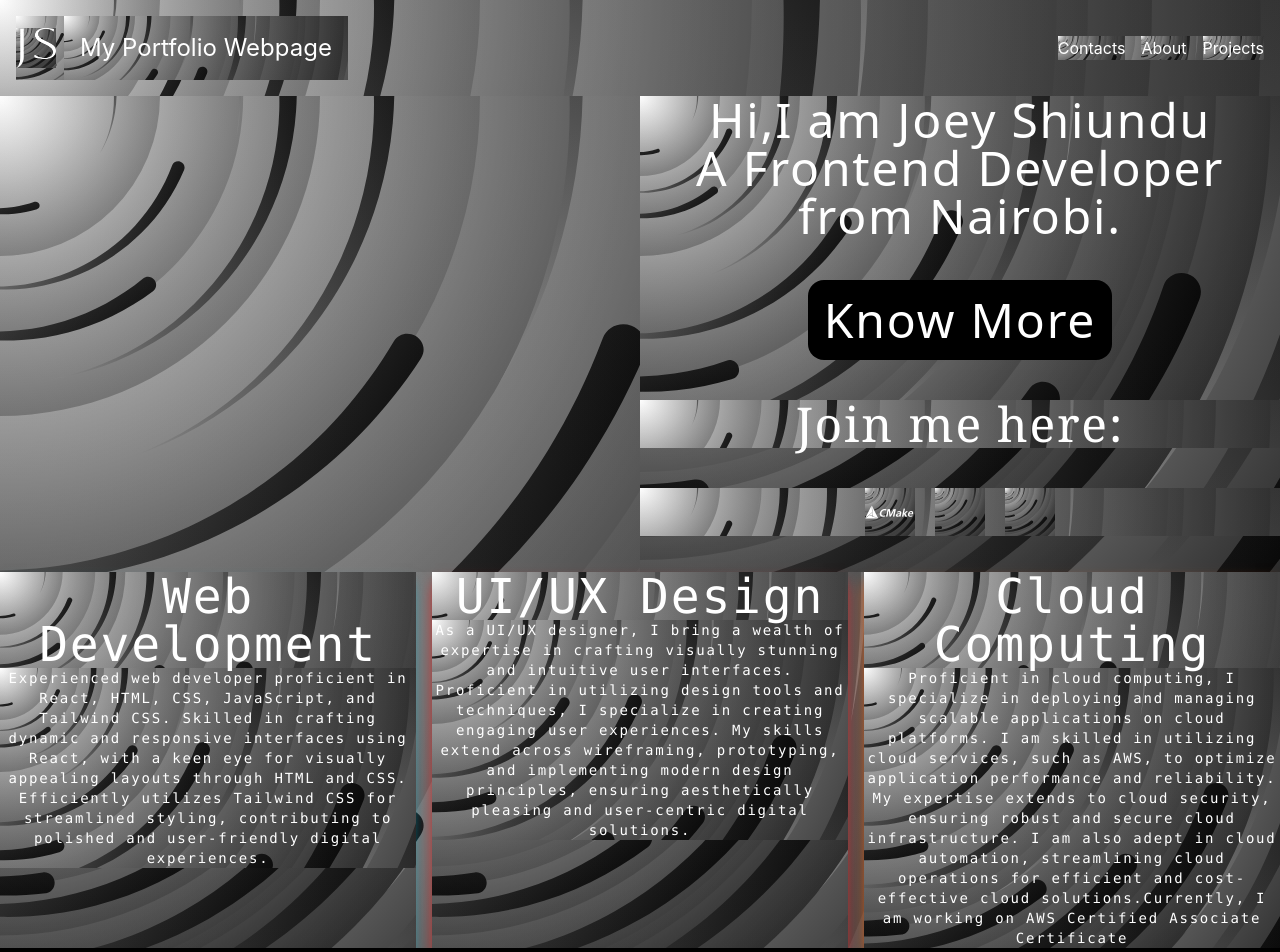
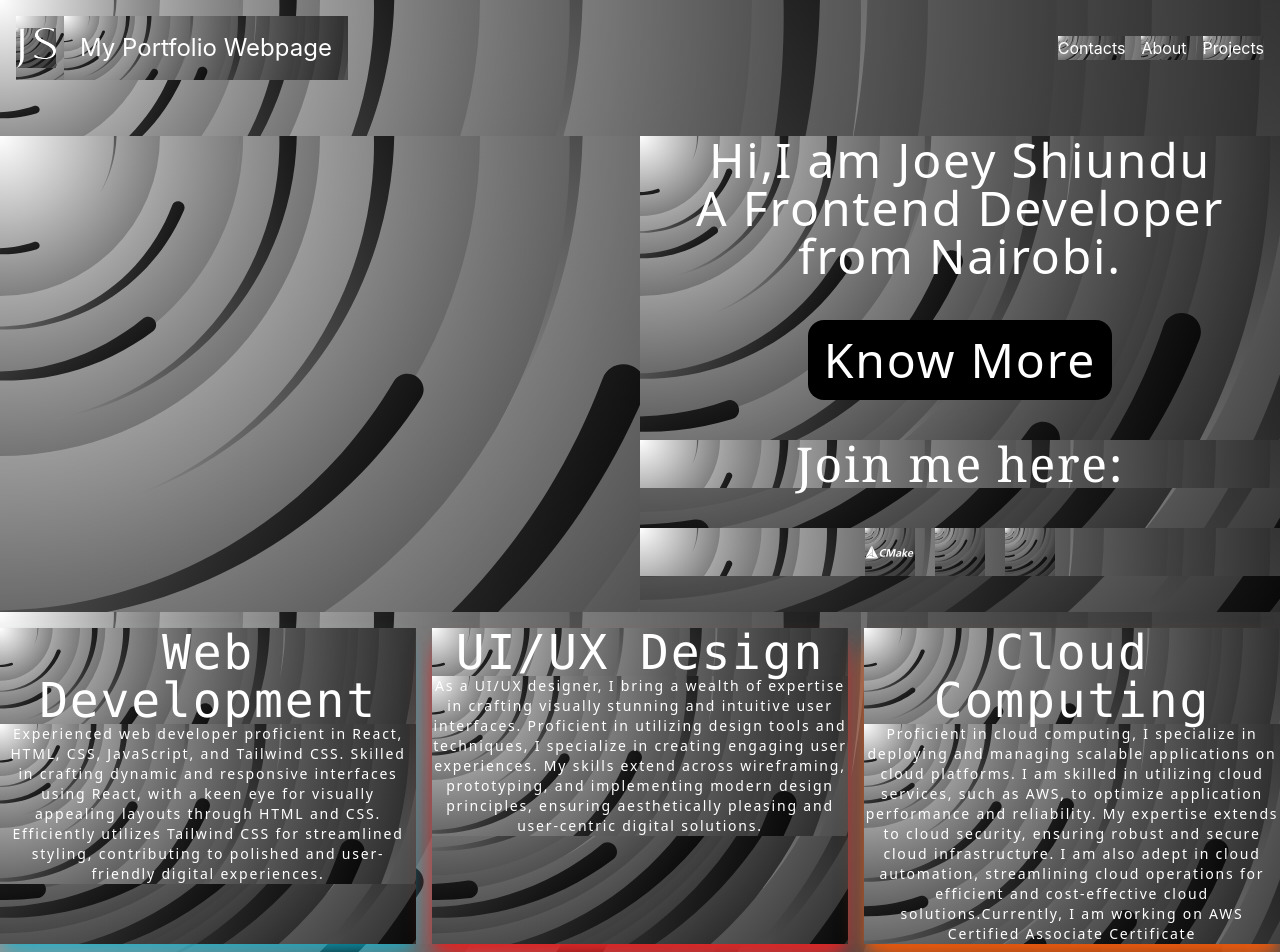
Before and after one commit to joeyshiundu/port, a React (Create React App) app in the folder porto/: page / in a window 1280 px wide. Shown: the top 952 px of the page. Built offline with nearby package versions, Linux system fonts and the light colour scheme.

Commit message:
Update slideshow.js with improved styling and font

```diff
--- /dev/null
+++ b/porto/src/hamburger.js
@@ -0,0 +1,20 @@
+import React, { useState } from 'react';
+
+const HamburgerMenu = () => {
+  const [isActive, setIsActive] = useState(false);
+
+  const toggleMenu = () => {
+    setIsActive(!isActive);
+  };
+
+  return (
+    <div className={`hamburger ${isActive ? 'is-active' : ''}`} onClick={toggleMenu}>
+      <div className="hamburger__container">
+        <div className="hamburger__inner"></div>
+        <div className="hamburger__hidden"></div>
+      </div>
+    </div>
+  );
+};
+
+export default HamburgerMenu;
--- a/porto/src/intro.js
+++ b/porto/src/intro.js
@@ -1,10 +1,12 @@
 import './App.css';
 import React from 'react';
 import 'devicon/devicon.min.css';
+import HamburgerMenu from './hamburger';
 
 function Intro() {
     return (
         <div className='container w-1/2 space-y-10 px-auto text-5xl ml-auto pb-9 '>
+            <HamburgerMenu  />
             <p className='px-10 '>Hi,I am Joey Shiundu<br/>
             A Frontend Developer from Nairobi.</p>
             <button className='bg-black text-white p-4 rounded-2xl'>Know More</button>
--- a/porto/src/slideshow.js
+++ b/porto/src/slideshow.js
@@ -1,20 +1,22 @@
 import React from "react";
 import './App.css';
 import 'devicon/devicon.min.css';
+import HamburgerMenu from "./hamburger";
 
 function Slideshow() {
   return (
-    <div className="" >
+    <div className="py-4 bg-white" >
+        <HamburgerMenu/>
         <div className="flex gap-x-4">
-        <div className='container space-y-10 px-auto text-5xl shadow-lg shadow-cyan-500/50 font-mono hover:' >Web Development
-            <p className="text-sm">
+        <div className='transition ease-in-out delay-150 hover:-translate-y-1 hover:scale-110 hover:bg-indigo-500 duration-300 ...  container space-y-10 px-auto text-5xl shadow-xl  shadow-cyan-500/50 font-mono hover:' >Web Development
+            <p className="text-sm font-sans">
 Experienced web developer proficient in React, HTML, CSS, JavaScript, and Tailwind CSS. Skilled in crafting dynamic and responsive interfaces using React, with a keen eye for visually appealing layouts through HTML and CSS. Efficiently utilizes Tailwind CSS for streamlined styling, contributing to polished and user-friendly digital experiences.</p>
         </div>
-        <div className='container space-y-10 px-auto text-5xl shadow-lg shadow-red-600/100 font-mono'>UI/UX Design
-        <p className="text-sm">As a UI/UX designer, I bring a wealth of expertise in crafting visually stunning and intuitive user interfaces. Proficient in utilizing design tools and techniques, I specialize in creating engaging user experiences. My skills extend across wireframing, prototyping, and implementing modern design principles, ensuring aesthetically pleasing and user-centric digital solutions.</p>
+        <div className='container space-y-10 px-auto text-5xl shadow-xl shadow-red-600/100 font-mono transition ease-in-out delay-150 hover:-translate-y-1 hover:scale-110 hover:bg-indigo-500 duration-300 ...'>UI/UX Design
+            <p className="text-sm font-sans">As a UI/UX designer, I bring a wealth of expertise in crafting visually stunning and intuitive user interfaces. Proficient in utilizing design tools and techniques, I specialize in creating engaging user experiences. My skills extend across wireframing, prototyping, and implementing modern design principles, ensuring aesthetically pleasing and user-centric digital solutions.</p>
         </div>
-        <div className='container space-y-3 px-auto text-5xl shadow-lg font-mono shadow-orange-600/100'>Cloud Computing
-        <p className="text-sm">
+        <div className='container space-y-3 px-auto text-5xl shadow-xl font-mono shadow-orange-600/100 transition ease-in-out delay-150  hover:-translate-y-1 hover:scale-110 hover:bg-indigo-500 duration-300 ...'>Cloud Computing
+            <p className="text-sm font-sans">
         Proficient in cloud computing, I specialize in deploying and managing scalable applications on cloud platforms. I am skilled in utilizing cloud services, such as AWS, to optimize application performance and reliability. My expertise extends to cloud security, ensuring robust and secure cloud infrastructure. I am also adept in cloud automation, streamlining cloud operations for efficient and cost-effective cloud solutions.Currently, I am working on AWS Certified Associate Certificate
         </p>
         </div>
```
